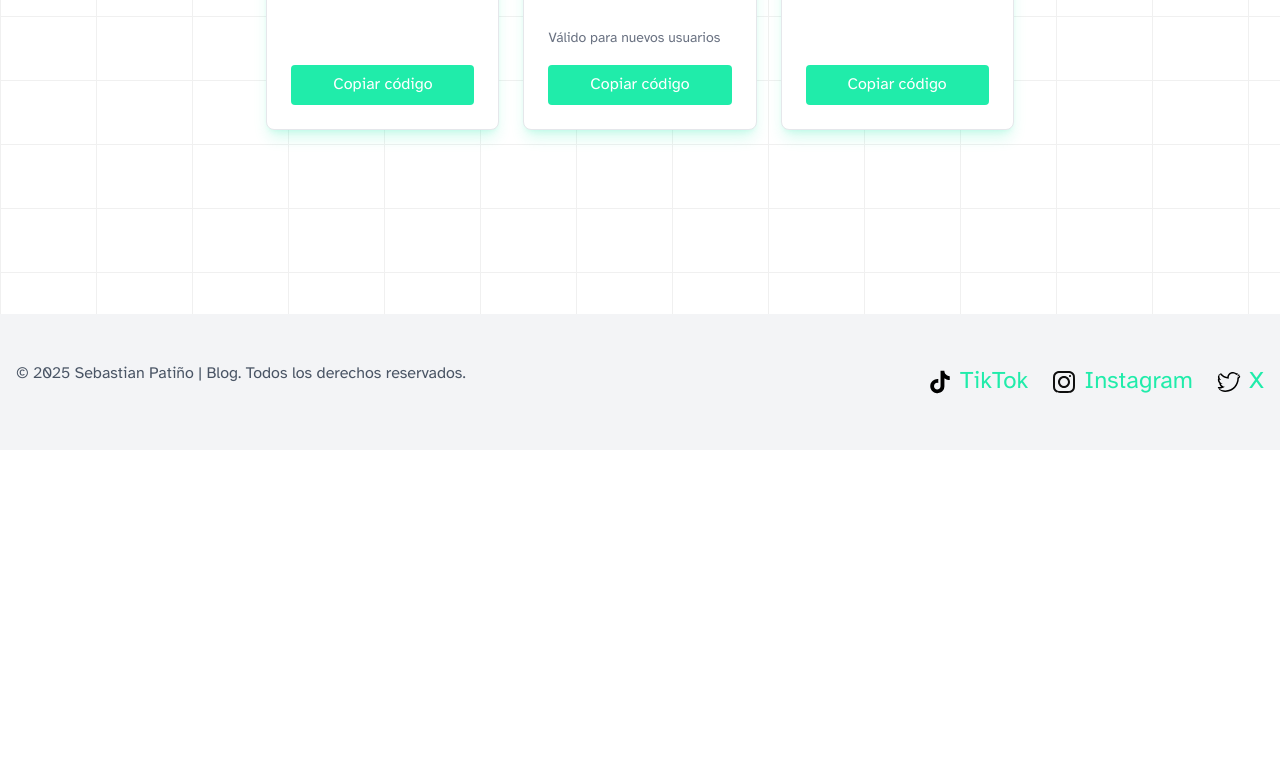
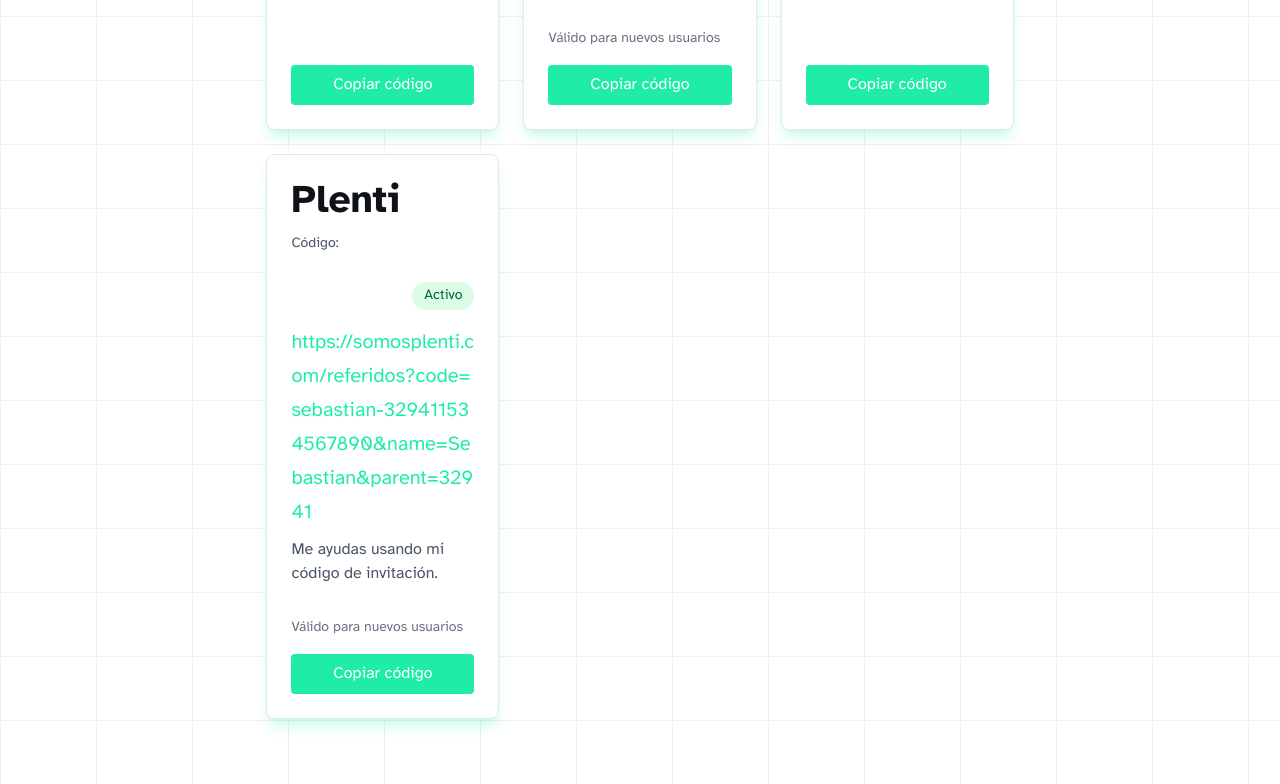
Before and after one commit to Sebas1307/Blog, an Astro site: page /recompensas in a window 1280 px wide. Shown: the part 944-1728 px from the top of the page. Before the commit the page ends 1394 px from the top, so only its background shows below. Built offline with nearby package versions, Linux system fonts and the light colour scheme; Astro itself is replaced by a stand-in of ours.

Commit message:
Invitacion Plenti

```diff
--- a/src/pages/recompensas.astro
+++ b/src/pages/recompensas.astro
@@ -28,7 +28,15 @@
     isActive: true,
     link: 'https://triiapp.page.link/iNzd',
     validFor: 'Válido para nuevos usuarios'
-  }
+  },
+  {
+    name: 'Plenti',
+    description:
+      'Me ayudas usando mi código de invitación.',
+    isActive: true,
+    link: 'https://somosplenti.com/referidos?code=sebastian-329411534567890&name=Sebastian&parent=32941',
+    validFor: 'Válido para nuevos usuarios'
+  },
 ]
 ---
 
```
